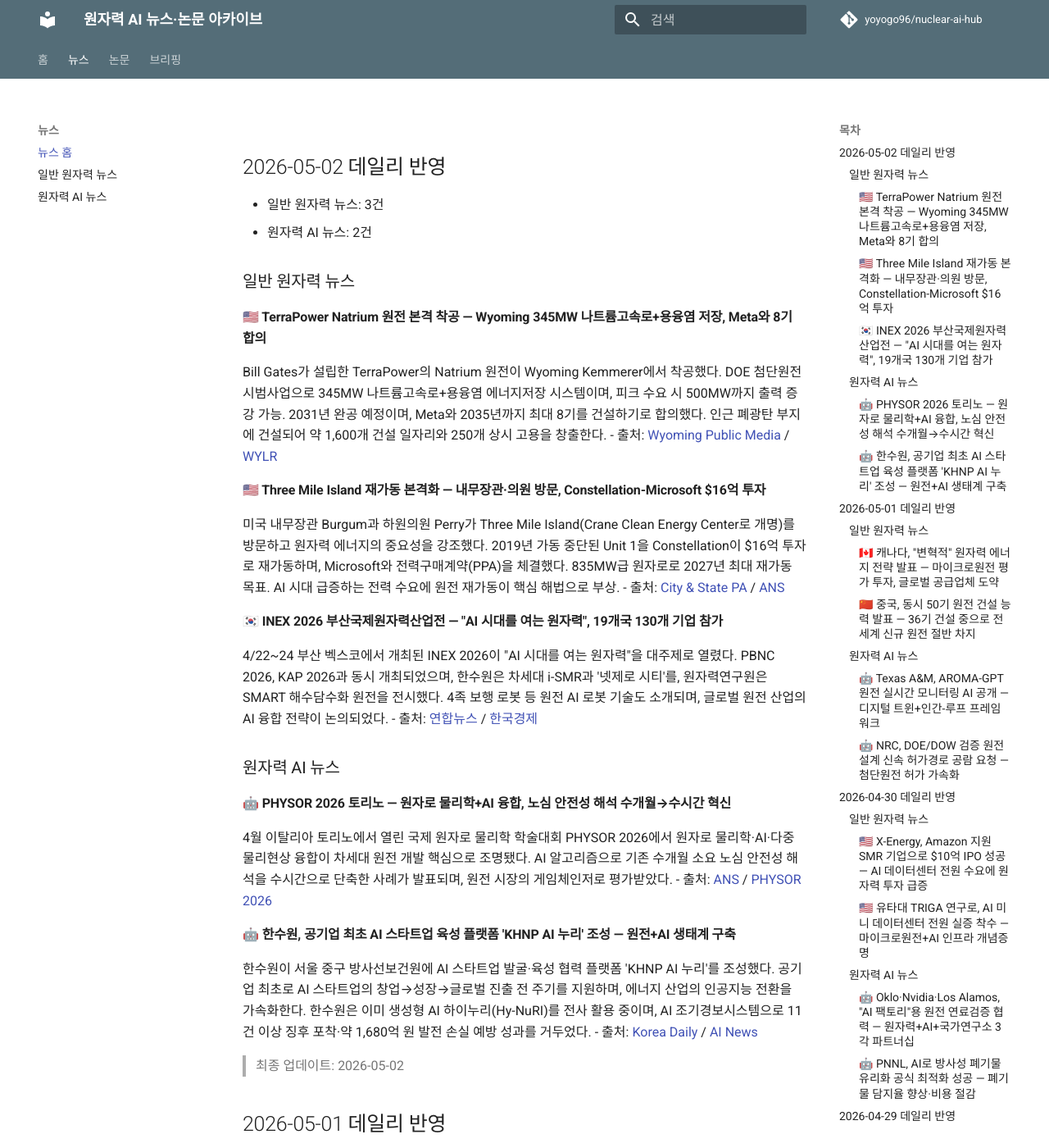
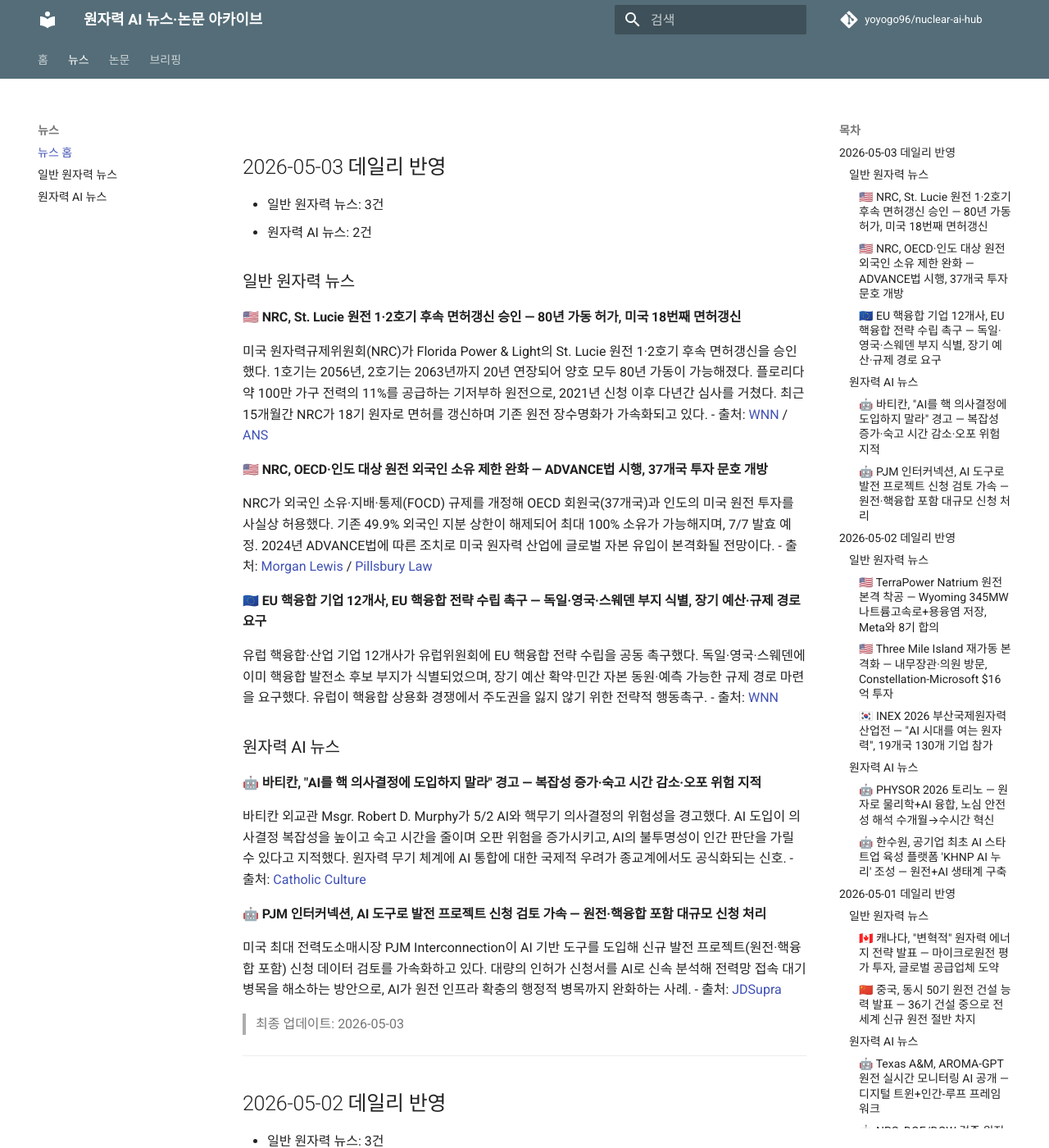
Before and after one commit to yoyogo96/nuclear-ai-hub, an MkDocs documentation site: the page built from docs/news/index.md, in a window 1280 px wide and 1400 px high. Shown: the whole window at 82% size. Built offline with MkDocs 1.6.1 and Material for MkDocs 9.7.7, drawn with Linux system fonts in a browser that asks for light colours; comment, search, counter and statistics services are not loaded.

Commit message:
2026-05-03 daily update: 뉴스 5건 (St. Lucie 80년 가동, NRC FOCD 완화, EU 핵융합 전략 촉구, 바티칸 AI 경고, PJM AI 인허가)

```diff
--- a/docs/briefings/index.md
+++ b/docs/briefings/index.md
@@ -1,3 +1,21 @@
+## 2026-05-03 데일리 브리핑
+
+### 오늘의 3줄 요약
+1. NRC가 St. Lucie 원전 1·2호기 후속 면허갱신 승인으로 80년 가동이 확정되고, OECD·인도 대상 외국인 원전 투자 제한을 완화해 미국 원자력 산업에 글로벌 자본 유입이 본격화될 전망.
+2. 바티칸이 "AI를 핵 의사결정에 도입하지 말라"고 경고하고, PJM이 AI로 원전 인허가 신청 검토를 가속하는 등 AI-원자력 교차 영역에서 우려와 활용이 동시 진전.
+3. EU 핵융합 기업 12개사가 EU 핵융합 전략 수립을 공동 촉구하며 유럽 핵융합 상용화 경쟁 주도권 확보를 요구.
+
+### 주요 뉴스 키워드
+St. Lucie 80년 가동, NRC FOCD 완화, ADVANCE법, 바티칸 AI 핵 경고, PJM AI 인허가, EU 핵융합 전략
+
+### 관련 링크
+- [St. Lucie 면허갱신 (WNN)](https://world-nuclear-news.org/articles/us-nrc-clears-st-lucie-1-and-2-for-80-years-operation)
+- [NRC FOCD 완화 (Morgan Lewis)](https://www.morganlewis.com/blogs/upandatom/2026/05/nrc-eases-foreign-ownership-restrictions-opening-us-nuclear-sector-to-investment)
+- [EU 핵융합 전략 촉구 (WNN)](https://world-nuclear-news.org/articles/fusion-industry-leaders-call-for-eu-long-term-plan)
+- [바티칸 AI 경고 (Catholic Culture)](https://www.catholicculture.org/news/headlines/index.cfm?storyid=69297)
+
+---
+
 ## 2026-05-02 데일리 브리핑
 
 ### 오늘의 3줄 요약
--- a/docs/news/index.md
+++ b/docs/news/index.md
@@ -1,3 +1,35 @@
+## 2026-05-03 데일리 반영
+- 일반 원자력 뉴스: 3건
+- 원자력 AI 뉴스: 2건
+
+### 일반 원자력 뉴스
+
+#### 🇺🇸 NRC, St. Lucie 원전 1·2호기 후속 면허갱신 승인 — 80년 가동 허가, 미국 18번째 면허갱신
+미국 원자력규제위원회(NRC)가 Florida Power & Light의 St. Lucie 원전 1·2호기 후속 면허갱신을 승인했다. 1호기는 2056년, 2호기는 2063년까지 20년 연장되어 양호 모두 80년 가동이 가능해졌다. 플로리다 약 100만 가구 전력의 11%를 공급하는 기저부하 원전으로, 2021년 신청 이후 다년간 심사를 거쳤다. 최근 15개월간 NRC가 18기 원자로 면허를 갱신하며 기존 원전 장수명화가 가속화되고 있다.
+- 출처: [WNN](https://world-nuclear-news.org/articles/us-nrc-clears-st-lucie-1-and-2-for-80-years-operation) / [ANS](https://www.ans.org)
+
+#### 🇺🇸 NRC, OECD·인도 대상 원전 외국인 소유 제한 완화 — ADVANCE법 시행, 37개국 투자 문호 개방
+NRC가 외국인 소유·지배·통제(FOCD) 규제를 개정해 OECD 회원국(37개국)과 인도의 미국 원전 투자를 사실상 허용했다. 기존 49.9% 외국인 지분 상한이 해제되어 최대 100% 소유가 가능해지며, 7/7 발효 예정. 2024년 ADVANCE법에 따른 조치로 미국 원자력 산업에 글로벌 자본 유입이 본격화될 전망이다.
+- 출처: [Morgan Lewis](https://www.morganlewis.com/blogs/upandatom/2026/05/nrc-eases-foreign-ownership-restrictions-opening-us-nuclear-sector-to-investment) / [Pillsbury Law](https://www.pillsburylaw.com/en/news-and-insights/nuclear-regulatory-commission-direct-final-rule-advance-act-focd-exceptions.html)
+
+#### 🇪🇺 EU 핵융합 기업 12개사, EU 핵융합 전략 수립 촉구 — 독일·영국·스웨덴 부지 식별, 장기 예산·규제 경로 요구
+유럽 핵융합·산업 기업 12개사가 유럽위원회에 EU 핵융합 전략 수립을 공동 촉구했다. 독일·영국·스웨덴에 이미 핵융합 발전소 후보 부지가 식별되었으며, 장기 예산 확약·민간 자본 동원·예측 가능한 규제 경로 마련을 요구했다. 유럽이 핵융합 상용화 경쟁에서 주도권을 잃지 않기 위한 전략적 행동촉구.
+- 출처: [WNN](https://world-nuclear-news.org/articles/fusion-industry-leaders-call-for-eu-long-term-plan)
+
+### 원자력 AI 뉴스
+
+#### 🤖 바티칸, "AI를 핵 의사결정에 도입하지 말라" 경고 — 복잡성 증가·숙고 시간 감소·오포 위험 지적
+바티칸 외교관 Msgr. Robert D. Murphy가 5/2 AI와 핵무기 의사결정의 위험성을 경고했다. AI 도입이 의사결정 복잡성을 높이고 숙고 시간을 줄이며 오판 위험을 증가시키고, AI의 불투명성이 인간 판단을 가릴 수 있다고 지적했다. 원자력 무기 체계에 AI 통합에 대한 국제적 우려가 종교계에서도 공식화되는 신호.
+- 출처: [Catholic Culture](https://www.catholicculture.org/news/headlines/index.cfm?storyid=69297)
+
+#### 🤖 PJM 인터커넥션, AI 도구로 발전 프로젝트 신청 검토 가속 — 원전·핵융합 포함 대규모 신청 처리
+미국 최대 전력도소매시장 PJM Interconnection이 AI 기반 도구를 도입해 신규 발전 프로젝트(원전·핵융합 포함) 신청 데이터 검토를 가속화하고 있다. 대량의 인허가 신청서를 AI로 신속 분석해 전력망 접속 대기 병목을 해소하는 방안으로, AI가 원전 인프라 확충의 행정적 병목까지 완화하는 사례.
+- 출처: [JDSupra](https://www.jdsupra.com/legalnews/ai-is-going-nuclear-how-major-tech-9031018/)
+
+> 최종 업데이트: 2026-05-03
+
+---
+
 ## 2026-05-02 데일리 반영
 - 일반 원자력 뉴스: 3건
 - 원자력 AI 뉴스: 2건
--- a/docs/papers/index.md
+++ b/docs/papers/index.md
@@ -1,3 +1,10 @@
+# 2026-05-03 업데이트
+
+- 지난 24시간 기준으로 arXiv 및 주요 학술 소스를 재확인했지만, 기존 반영본과 중복되지 않는 원자력+인공지능 핵심 신규 논문/프리프린트는 확인되지 않았습니다.
+- 오늘은 논문 목록을 추가하지 않고 "신규 없음" 상태로 갱신합니다.
+
+---
+
 # 2026-05-01 업데이트
 
 ## [AROMA-GPT: Advanced Reactor Operation and Monitoring Assistant using Generative Pre-trained Transformer](https://www.sciencedirect.com/science/article/pii/S0149197025005700) (Progress in Nuclear Energy, 2026)
```
